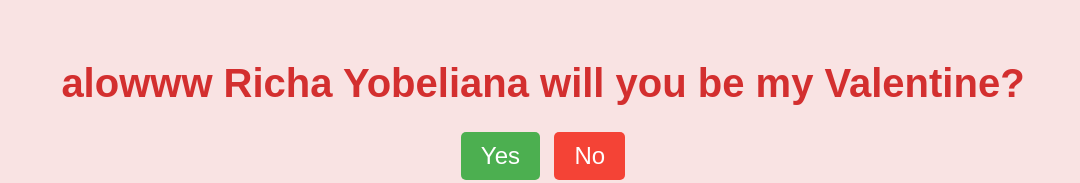
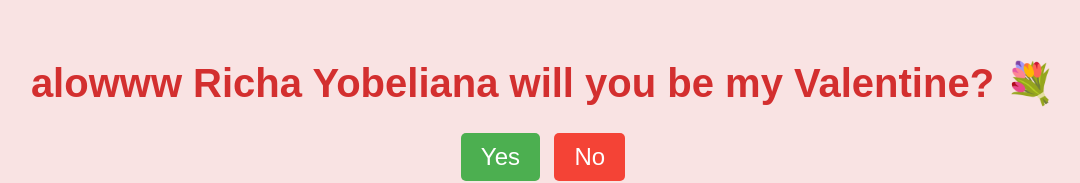
Before and after one commit to Kurhalawa/FOR-U, a plain HTML site: page index.html in a window 1280 px wide. Shown: the part 131-314 px from the top of the page, without its empty margins (97-1177 px from the left). Drawn offline with Linux system fonts and the light colour scheme; no server answers.

Commit message:
index.html

```diff
--- a/index.html
+++ b/index.html
@@ -8,7 +8,7 @@
 </head>
 <body>
     <div class="container">
-        <h1>alowww Richa Yobeliana will you be my Valentine?<!-- 💐 --></h1>
+        <h1>alowww Richa Yobeliana will you be my Valentine? 💐</h1>
         <div class="buttons">
             <button class="yes-button" onclick="handleYesClick()">Yes</button>
             <button class="no-button" onclick="handleNoClick()">No</button>
```
